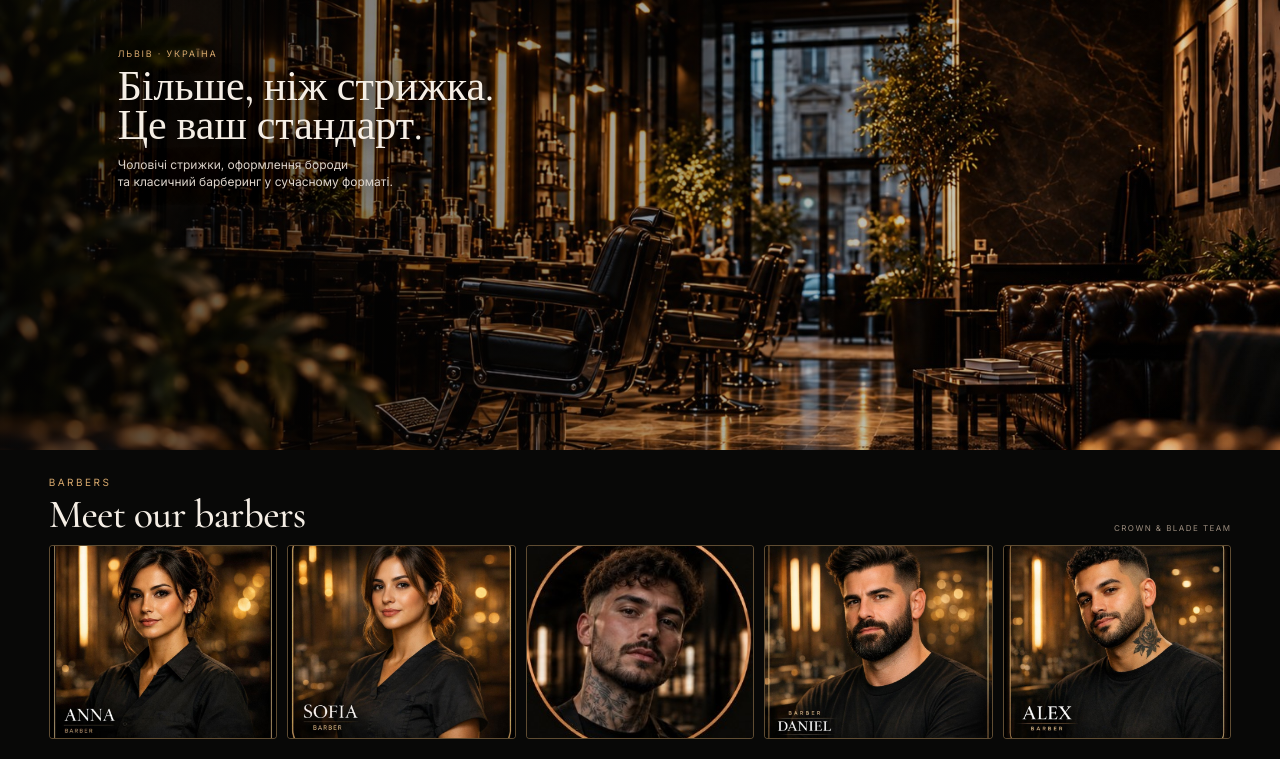
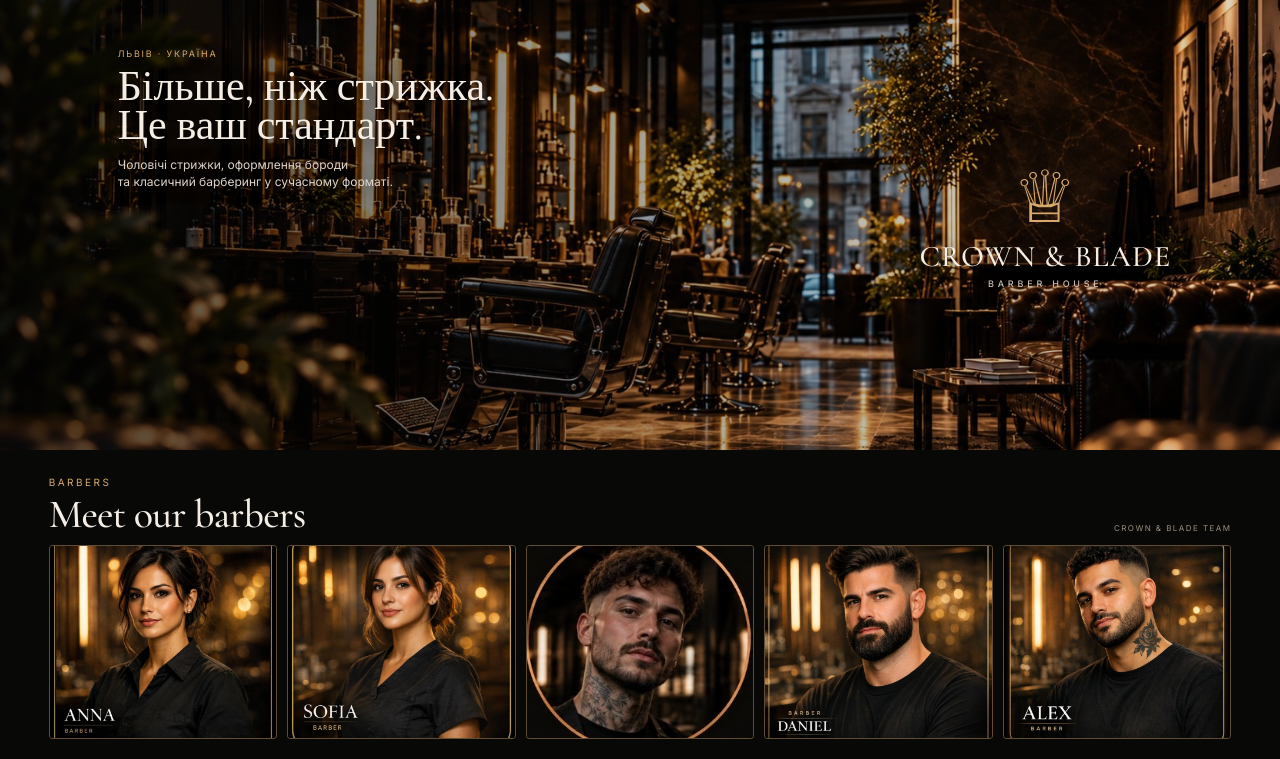
Before and after one commit to jonixxxxxxx675/crown-blade, a plain HTML site: page index.html in a window 1280 px wide. Shown: the top 759 px of the page. Drawn offline with nearby package versions, Linux system fonts and the light colour scheme; no server answers.

Commit message:
Add files via upload

```diff
--- a/index.html
+++ b/index.html
@@ -12,6 +12,7 @@
 <header class="hero">
 <nav><div class="logo"><span>♕</span><div>CROWN &amp; BLADE<small>BARBER HOUSE</small></div></div><div class="links"><a href="#top">HOME</a><a href="./about.html">ABOUT</a><a href="./service.html">SERVICES</a><a href="#barbers">BARBERS</a><a href="#barbers">GALLERY</a><a href="./contact.html">CONTACT</a></div><a class="nav-book" href="#booking">BOOK NOW　→</a><button class="hamb" type="button" aria-label="Open menu">☰</button></nav>
 <div class="hero-copy"><span class="eyebrow"><span class="desktop-location">ЛЬВІВ · УКРАЇНА</span><span class="mobile-location">WARSAW · POLAND</span></span><h1>CROWN &amp; BLADE</h1><div class="sub">BARBER HOUSE</div><h2 data-i18n-html="heroTitle">More than a haircut.<br>It’s your standard.</h2><p data-i18n-html="heroText">Чоловічі стрижки, оформлення бороди<br>та класичний барберинг у сучасному форматі.</p><a class="hero-btn" href="#booking" data-i18n="heroButton">BOOK AN APPOINTMENT　→</a></div>
+<div class="desktop-hero-logo" aria-label="Crown &amp; Blade Barber House"><span class="desktop-hero-logo-crown">♕</span><div>CROWN &amp; BLADE<small>BARBER HOUSE</small></div></div>
 </header>
 
 <section class="desktop-highlights" id="about" aria-label="Crown and Blade values">
--- a/styles.css
+++ b/styles.css
@@ -947,3 +947,41 @@ a:focus,
     box-shadow:0 2px 0 #5f4428,0 5px 12px #0008 !important;
   }
 }
+
+/* =========================================================
+   DESKTOP PATCH — HERO BRAND MARK
+   801px+ only. Mobile remains untouched.
+   ========================================================= */
+.desktop-hero-logo{display:none;}
+
+@media (min-width:801px){
+  .desktop-hero-logo{
+    display:flex !important;
+    position:absolute;
+    right:8.5%;
+    top:50%;
+    transform:translateY(-50%);
+    z-index:2;
+    flex-direction:column;
+    align-items:center;
+    text-align:center;
+    color:#f5eee5;
+    font:500 30px/1 "Cormorant Garamond",serif;
+    letter-spacing:.035em;
+    text-shadow:0 2px 18px rgba(0,0,0,.7);
+    pointer-events:none;
+  }
+  .desktop-hero-logo-crown{
+    display:block;
+    color:#d8a96d;
+    font:400 72px/1 "Times New Roman",serif;
+    margin-bottom:8px;
+  }
+  .desktop-hero-logo small{
+    display:block;
+    margin-top:7px;
+    color:#c9beb3;
+    font:500 9px/1 Inter,sans-serif;
+    letter-spacing:.42em;
+  }
+}
```
